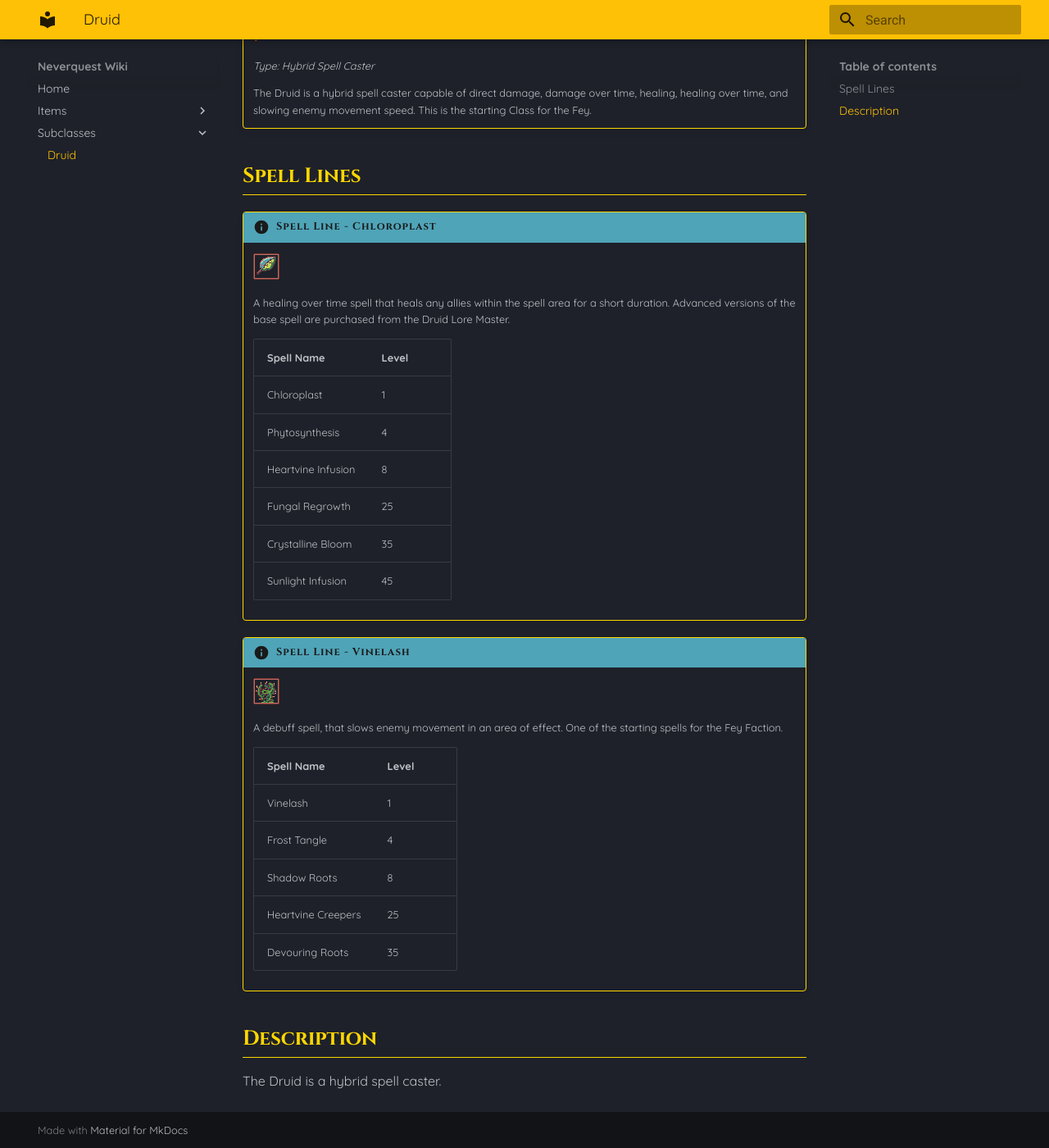
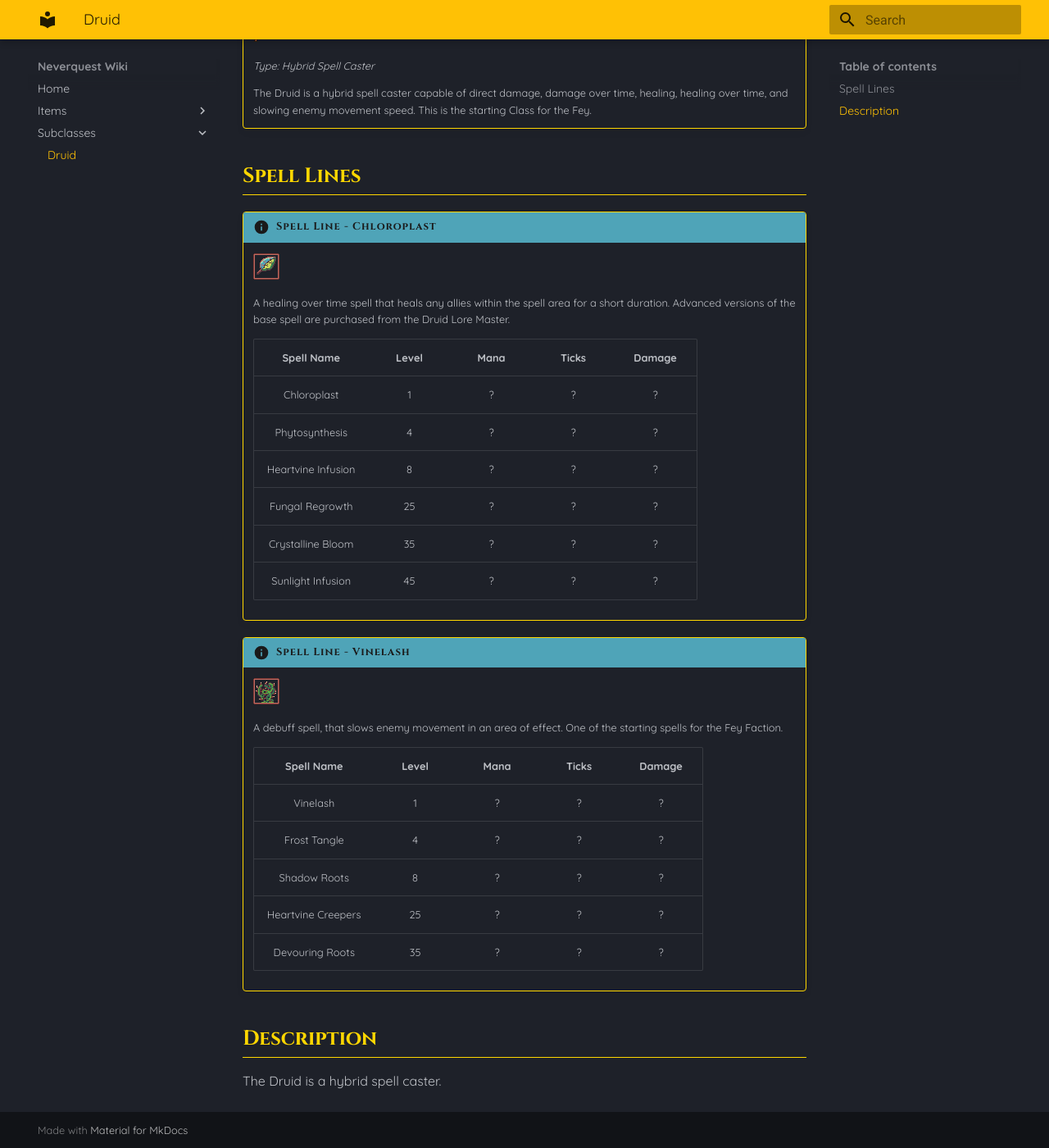
Before and after one commit to NeverQuest-Ben/NeverQuest, an MkDocs documentation site: the page built from docs/mechanics/subclass_Druid.md, in a window 1280 px wide and 1400 px high, scrolled down 222 px. Shown: the whole window at 82% size. Built offline with MkDocs 1.6.1 and Material for MkDocs 9.7.7, drawn with Linux system fonts in a browser that asks for light colours.

Commit message:
Update subclass_Druid.md

```diff
--- a/docs/mechanics/subclass_Druid.md
+++ b/docs/mechanics/subclass_Druid.md
@@ -16,14 +16,14 @@
 
     A healing over time spell that heals any allies within the spell area for a short duration.  Advanced versions of the base spell are purchased from the Druid Lore Master.
 
-    | Spell Name | Level |
-    | :--- | :--- |
-    | Chloroplast | 1 |
-    | Phytosynthesis | 4 |
-    | Heartvine Infusion | 8 |
-    | Fungal Regrowth | 25 |
-    | Crystalline Bloom | 35 |
-    | Sunlight Infusion | 45 |
+    | Spell Name | Level | Mana | Ticks | Damage |
+    | :---: | :---: | :---: | :---: | :---: |
+    | Chloroplast | 1 | ? | ? | ? | ? |
+    | Phytosynthesis | 4 | ? | ? | ? | ? |
+    | Heartvine Infusion | 8 | ? | ? | ? | ? |
+    | Fungal Regrowth | 25 | ? | ? | ? | ? |
+    | Crystalline Bloom | 35 | ? | ? | ? | ? |
+    | Sunlight Infusion | 45 | ? | ? | ? | ? |
 
 
 !!! info "Spell Line - Vinelash "
@@ -32,13 +32,13 @@
 
     A debuff spell, that slows enemy movement in an area of effect.  One of the starting spells for the Fey Faction.
 
-    | Spell Name | Level |
-    | :--- | :--- |
-    | Vinelash | 1 |
-    | Frost Tangle | 4 |
-    | Shadow Roots | 8 |
-    | Heartvine Creepers | 25 |
-    | Devouring Roots| 35 |
+    | Spell Name | Level | Mana | Ticks | Damage |
+    | :---: | :---: | :---: | :---: | :---: |
+    | Vinelash | 1 | ? | ? | ? | ? |
+    | Frost Tangle | 4 | ? | ? | ? | ? |
+    | Shadow Roots | 8 | ? | ? | ? | ? |
+    | Heartvine Creepers | 25 | ? | ? | ? | ? |
+    | Devouring Roots| 35 | ? | ? | ? | ? |
 
 
 ## Description
```
